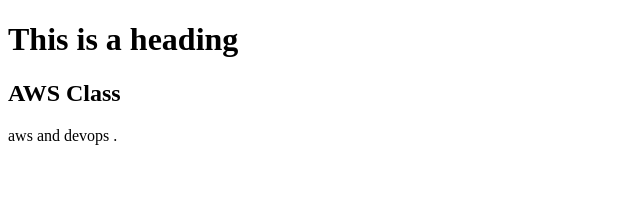
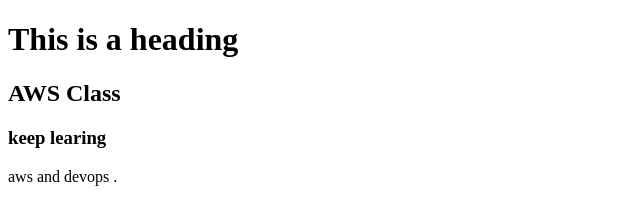
Before and after one commit to randevops/project1, a plain HTML site: page index.html in a window 1280 px wide. Shown: the whole page, without its empty margins (0-640 px from the left). Drawn offline with Linux system fonts and the light colour scheme.

Commit message:
adding few lines

```diff
--- a/index.html
+++ b/index.html
@@ -5,6 +5,7 @@
 
 <h1>This is a heading</h1>
 <h2>AWS Class</h2>
+<h3>keep learing</h3>
 <p>aws and devops .</p>
 
 </body>
```
